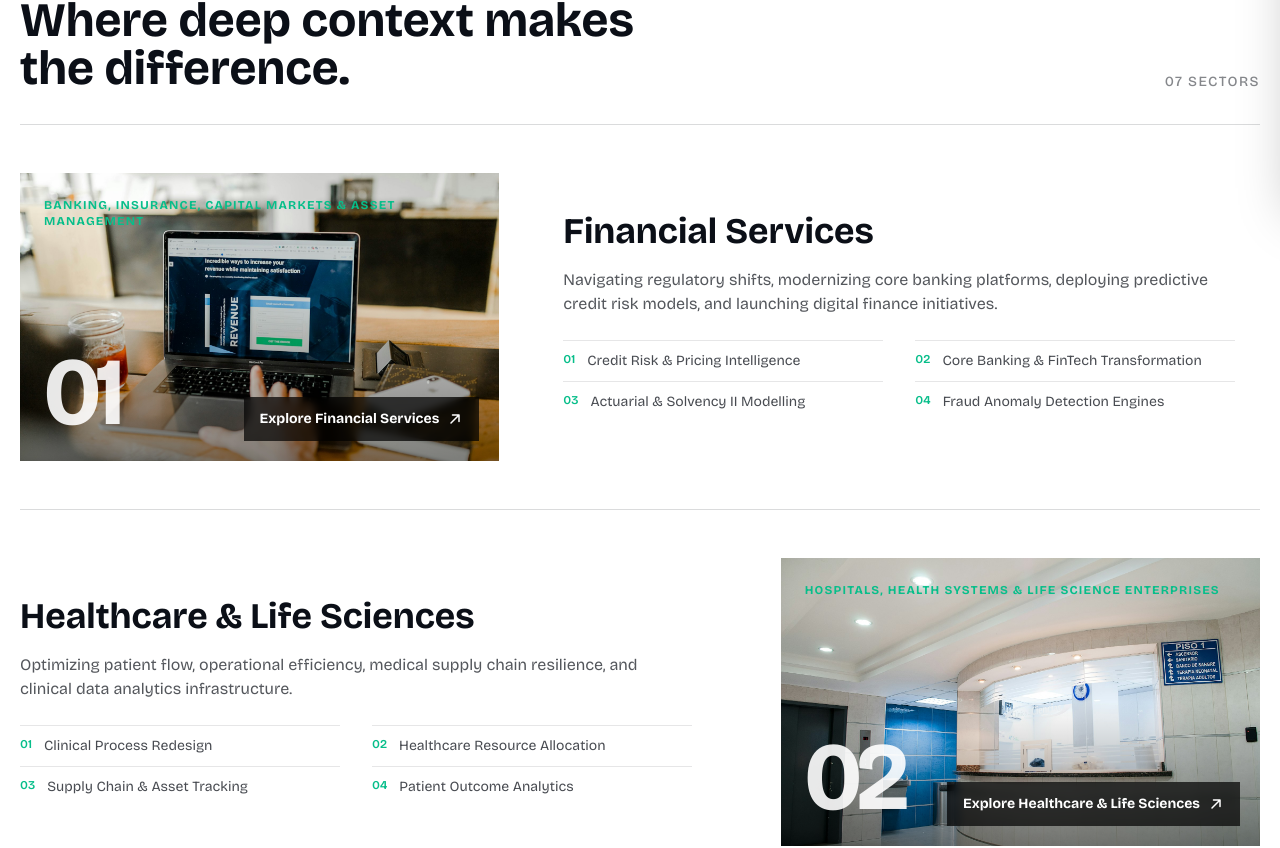
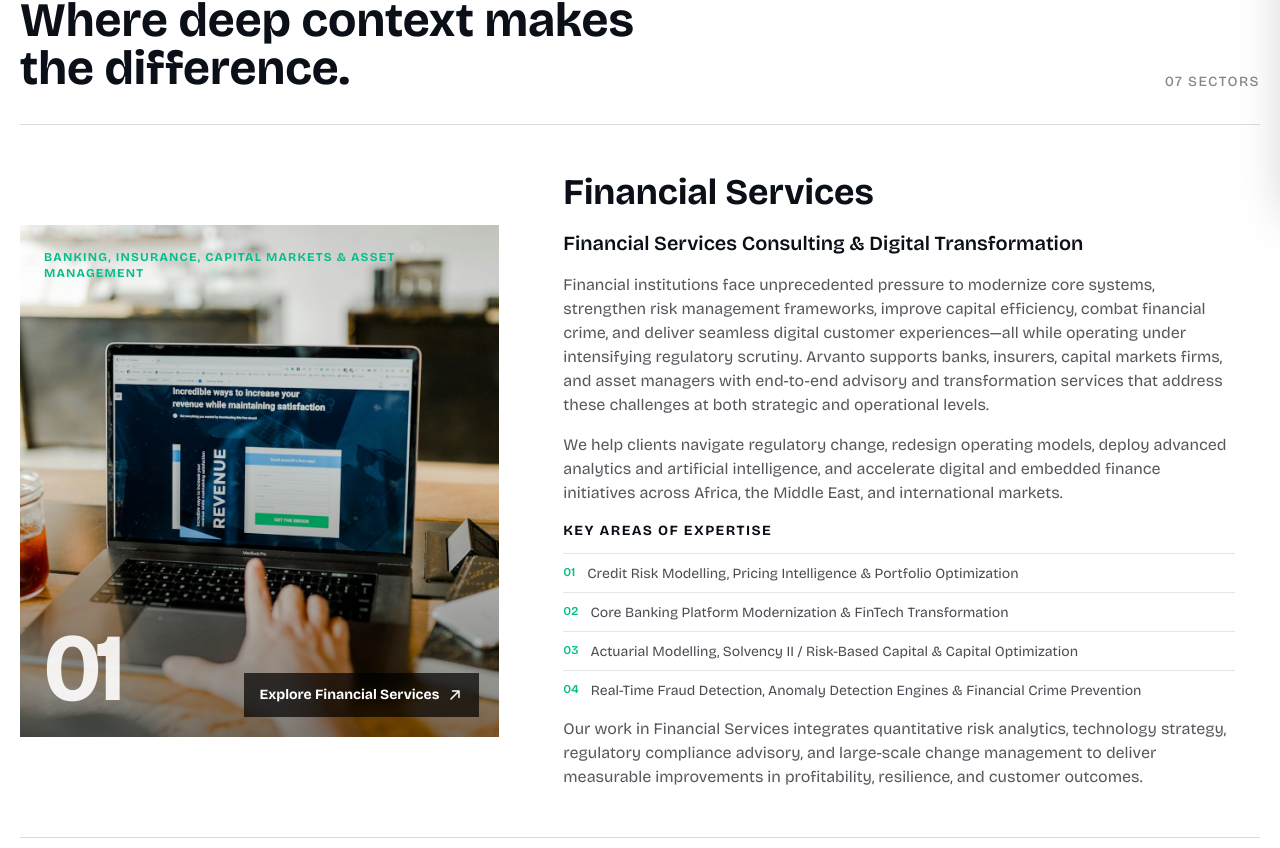
Before and after one commit to k-clinton/Arvanto, a Next.js app: page /industries in a window 1280 px wide. Shown: the part 600-1448 px from the top of the page. Built offline with nearby package versions, Linux system fonts and the light colour scheme.

Commit message:
feat: enhance IndustriesPage with detailed listing content and expertise areas

```diff
--- a/src/app/industries/page.tsx
+++ b/src/app/industries/page.tsx
@@ -39,11 +39,11 @@ export default function IndustriesPage() {
           {INDUSTRIES.map((ind, index) => (
             <article
               key={ind.id}
-              className="grid gap-7 border-b border-dark/15 py-9 dark:border-white/15 sm:py-12 md:grid-cols-12 md:items-center md:gap-10 lg:gap-16"
+              className="grid gap-7 border-b border-dark/15 py-9 dark:border-white/15 sm:py-12 md:grid-cols-12 md:items-stretch md:gap-10 lg:gap-16"
             >
               <Link
                 href={`/industries/${ind.slug}`}
-                className={`group relative block h-56 cursor-pointer overflow-hidden sm:h-72 md:col-span-5 focus-visible:outline focus-visible:outline-2 focus-visible:outline-offset-2 focus-visible:outline-primary ${
+                className={`group relative block h-56 cursor-pointer overflow-hidden sm:h-72 md:col-span-5 md:h-full md:max-h-[32rem] md:min-h-72 md:self-center focus-visible:outline focus-visible:outline-2 focus-visible:outline-offset-2 focus-visible:outline-primary ${
                   index % 2 === 1 ? "md:order-2" : ""
                 }`}
               >
@@ -85,6 +85,38 @@ export default function IndustriesPage() {
                 <h3 className="text-2xl font-bold leading-tight sm:text-3xl md:text-4xl">
                   {ind.name}
                 </h3>
+                {ind.listingContent ? (
+                  <div className="max-w-2xl space-y-4 text-sm leading-relaxed text-dark/70 dark:text-white/70 sm:text-base">
+                    <h4 className="text-lg font-semibold leading-snug text-dark dark:text-white sm:text-xl">
+                      {ind.listingContent.subheading}
+                    </h4>
+                    {ind.listingContent.paragraphs.map((paragraph) => (
+                      <p key={paragraph}>{paragraph}</p>
+                    ))}
+
+                    <div>
+                      <h4 className="text-sm font-bold uppercase tracking-widest text-dark dark:text-white">
+                        Key Areas of Expertise
+                      </h4>
+                      <ol className="mt-3 list-none space-y-2">
+                        {ind.listingContent.expertise.map((area, areaIndex) => (
+                          <li
+                            key={area}
+                            className="flex gap-3 border-t border-dark/10 pt-2.5 text-sm text-dark/75 dark:border-white/10 dark:text-white/75"
+                          >
+                            <span className="text-xs font-semibold text-primary">
+                              {String(areaIndex + 1).padStart(2, "0")}
+                            </span>
+                            {area}
+                          </li>
+                        ))}
+                      </ol>
+                    </div>
+
+                    <p>{ind.listingContent.closingParagraph}</p>
+                  </div>
+                ) : (
+                  <>
                     <p className="max-w-2xl text-sm leading-relaxed text-dark/70 dark:text-white/70 sm:text-base">
                       {ind.description}
                     </p>
@@ -102,6 +134,8 @@ export default function IndustriesPage() {
                         </p>
                       ))}
                     </div>
+                  </>
+                )}
               </div>
             </article>
           ))}
--- a/src/data/industries.ts
+++ b/src/data/industries.ts
@@ -8,6 +8,12 @@ export interface Industry {
   heroImages: string[];
   industryPerspective: string[];
   focusAreas: { title: string; description: string }[];
+  listingContent?: {
+    subheading: string;
+    paragraphs: string[];
+    expertise: string[];
+    closingParagraph: string;
+  };
 }
 
 export const INDUSTRIES: Industry[] = [
@@ -17,6 +23,21 @@ export const INDUSTRIES: Industry[] = [
     name: "Financial Services",
     tagline: "Banking, Insurance, Capital Markets & Asset Management",
     description: "Navigating regulatory shifts, modernizing core banking platforms, deploying predictive credit risk models, and launching digital finance initiatives.",
+    listingContent: {
+      subheading: "Financial Services Consulting & Digital Transformation",
+      paragraphs: [
+        "Financial institutions face unprecedented pressure to modernize core systems, strengthen risk management frameworks, improve capital efficiency, combat financial crime, and deliver seamless digital customer experiences—all while operating under intensifying regulatory scrutiny. Arvanto supports banks, insurers, capital markets firms, and asset managers with end-to-end advisory and transformation services that address these challenges at both strategic and operational levels.",
+        "We help clients navigate regulatory change, redesign operating models, deploy advanced analytics and artificial intelligence, and accelerate digital and embedded finance initiatives across Africa, the Middle East, and international markets.",
+      ],
+      expertise: [
+        "Credit Risk Modelling, Pricing Intelligence & Portfolio Optimization",
+        "Core Banking Platform Modernization & FinTech Transformation",
+        "Actuarial Modelling, Solvency II / Risk-Based Capital & Capital Optimization",
+        "Real-Time Fraud Detection, Anomaly Detection Engines & Financial Crime Prevention",
+      ],
+      closingParagraph:
+        "Our work in Financial Services integrates quantitative risk analytics, technology strategy, regulatory compliance advisory, and large-scale change management to deliver measurable improvements in profitability, resilience, and customer outcomes.",
+    },
     image: "/images/page-hero-finance.jpg",
     heroImages: [
       "/images/page-hero-finance.jpg",
```
Lines whose indentation alone changed are shown as unchanged.
